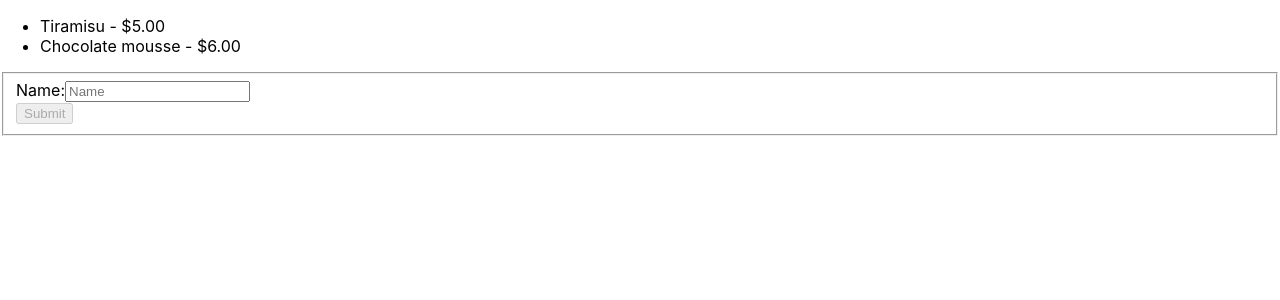
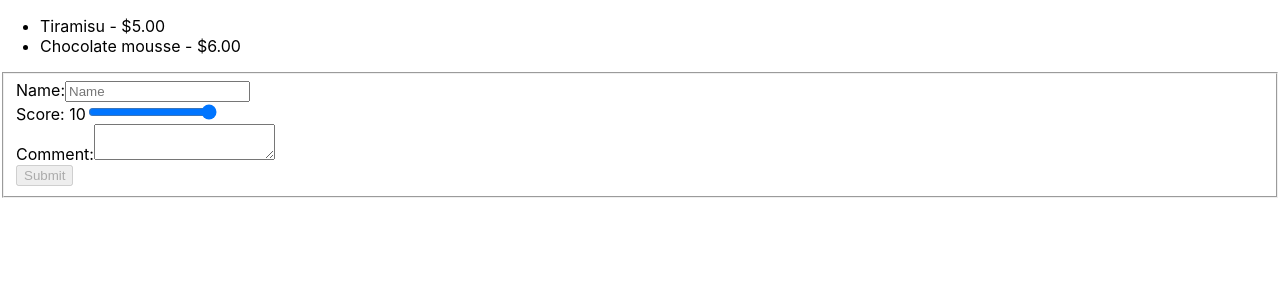
Before and after one commit to yucheuan/MetaCourse, a React (Create React App) app in the folder react-C6/: page / in a window 1280 px wide. Shown: the top 300 px of the page. Built offline with nearby package versions, Linux system fonts and the light colour scheme.

Commit message:
feedback form

```diff
--- a/react-C6/src/Form.js
+++ b/react-C6/src/Form.js
@@ -2,11 +2,20 @@ import { useState } from "react"
 
 export default function Form (){
     const [name, setName] = useState("")
+    const [score, setScore] = useState("10")
+    const [comment, setComment] = useState("")
 
     const handleSubmit = (e) => {
         e.preventDefault()
+        if (Number(score) <= 5 && comment.length <= 10) {
+            alert("PLease provide a comment explaining why the experience was poor")
+            return
+        }
+
         setName("")
-        console.log("FOrm Submitted!")
+        setScore("10")
+        setComment("")
+        console.log("Form Submitted!")
     }
 
     return(
@@ -23,6 +32,20 @@ export default function Form (){
                         onChange={(e) => setName(e.target.value)}
                     />
                 </div>
+                <div>
+                    <label>Score: {score}</label>
+                    <input
+                        type="range"
+                        min="0"
+                        max="10"
+                        value={score}
+                        onChange={e => setScore(e.target.value)}
+                    />
+                </div>
+                <div>
+                    <lable>Comment:</lable>
+                    <textarea value={comment} onChange={e => setComment(e.target.value)}/>
+                </div>
                 <button disabled={!name} type="submit">
                     Submit
                 </button>
```
